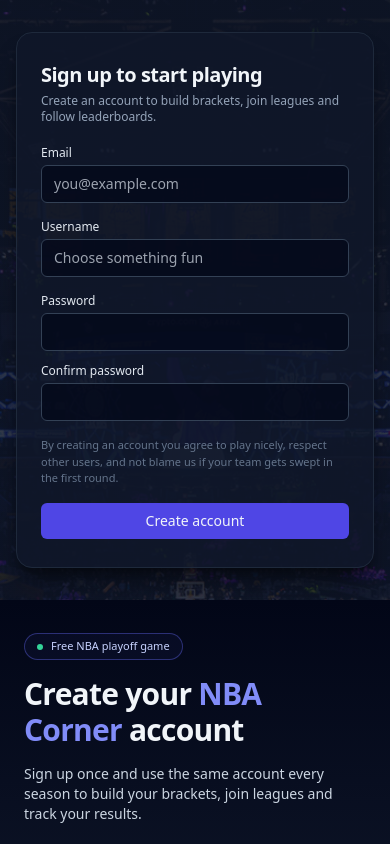
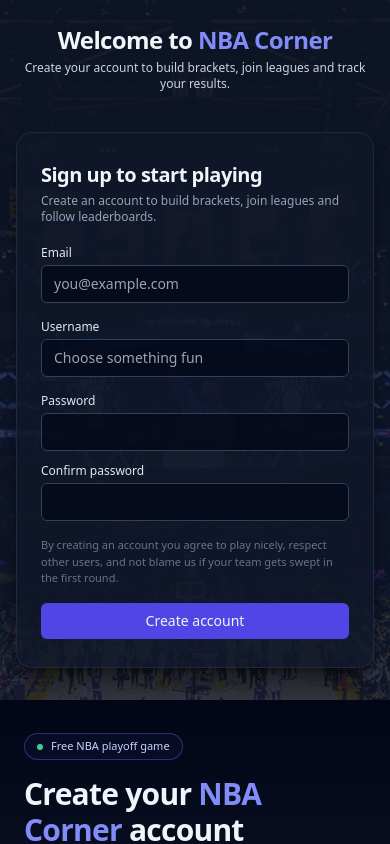
Before and after one commit to Faint91/NBACornerFrontend, a React (Vite) app: page /register in a window 390 px wide. Shown: the top 844 px of the page. Built offline with nearby package versions, Linux system fonts and the light colour scheme; no server answers.

Commit message:
fixed logout buttons on leaderboard and past seasons, reordered login and register screens

```diff
--- a/src/pages/LeaderboardPage.tsx
+++ b/src/pages/LeaderboardPage.tsx
@@ -515,7 +515,10 @@
               </span>
             )}
             <button
-              onClick={logout}
+              onClick={() => {
+                logout();
+                navigate("/login");
+              }}
               className="text-sm px-3 py-1 rounded-md border border-slate-600 hover:bg-slate-800"
             >
               Logout
@@ -633,6 +636,7 @@
                   onClick={() => {
                     setIsMobileMenuOpen(false);
                     logout();
+					navigate("/login");
                   }}
                   className="w-full text-left text-sm px-3 py-2 rounded-md border border-slate-600 hover:bg-slate-800"
                 >
--- a/src/pages/LoginPage.tsx
+++ b/src/pages/LoginPage.tsx
@@ -62,6 +62,16 @@
 
   return (
     <div className="min-h-screen w-full overflow-x-hidden text-slate-100 flex flex-col lg:flex-row">
+      {/* Mobile-only welcome header */}
+      <div className="w-full px-4 pt-6 pb-2 text-center lg:hidden">
+        <h1 className="text-2xl font-semibold tracking-tight">
+          Welcome to <span className="text-indigo-400">NBA Corner</span>
+        </h1>
+        <p className="mt-1 text-xs text-slate-300">
+          Log in to manage your playoff bracket, leagues, and leaderboards.
+        </p>
+      </div>
+
       {/* Left marketing panel */}
       <div className="order-2 lg:order-1 flex-1 flex flex-col justify-between border-b lg:border-b-0 lg:border-r border-slate-800 bg-gradient-to-b from-slate-950 via-slate-900 to-slate-950 px-6 py-8 lg:px-12 lg:py-12">
         <div>
--- a/src/pages/PastSeasonsPage.tsx
+++ b/src/pages/PastSeasonsPage.tsx
@@ -360,7 +360,10 @@
               </span>
             )}
             <button
-              onClick={logout}
+              onClick={() => {
+                logout();
+                navigate("/login");
+              }}
               className="text-sm px-3 py-1 rounded-md border border-slate-600 hover:bg-slate-800"
             >
               Logout
@@ -478,6 +481,7 @@
                   onClick={() => {
                     setIsMobileMenuOpen(false);
                     logout();
+					navigate("/login");
                   }}
                   className="w-full text-left text-sm px-3 py-2 rounded-md border border-slate-600 hover:bg-slate-800"
                 >
--- a/src/pages/RegisterPage.tsx
+++ b/src/pages/RegisterPage.tsx
@@ -57,7 +57,17 @@
   };
 
   return (
-    <div className="min-h-screen text-slate-100 flex flex-col lg:flex-row">
+    <div className="min-h-screen w-full overflow-x-hidden text-slate-100 flex flex-col lg:flex-row">
+      {/* Mobile-only welcome header */}
+      <div className="w-full px-4 pt-6 pb-2 text-center lg:hidden">
+        <h1 className="text-2xl font-semibold tracking-tight">
+          Welcome to <span className="text-indigo-400">NBA Corner</span>
+        </h1>
+        <p className="mt-1 text-xs text-slate-300">
+          Create your account to build brackets, join leagues and track your results.
+        </p>
+      </div>
+
       {/* Left marketing panel */}
       <div className="order-2 lg:order-1 flex-1 flex flex-col justify-between border-b lg:border-b-0 lg:border-r border-slate-800 bg-gradient-to-b from-slate-950 via-slate-900 to-slate-950 px-6 py-8 lg:px-12 lg:py-12">
         <div>
```
